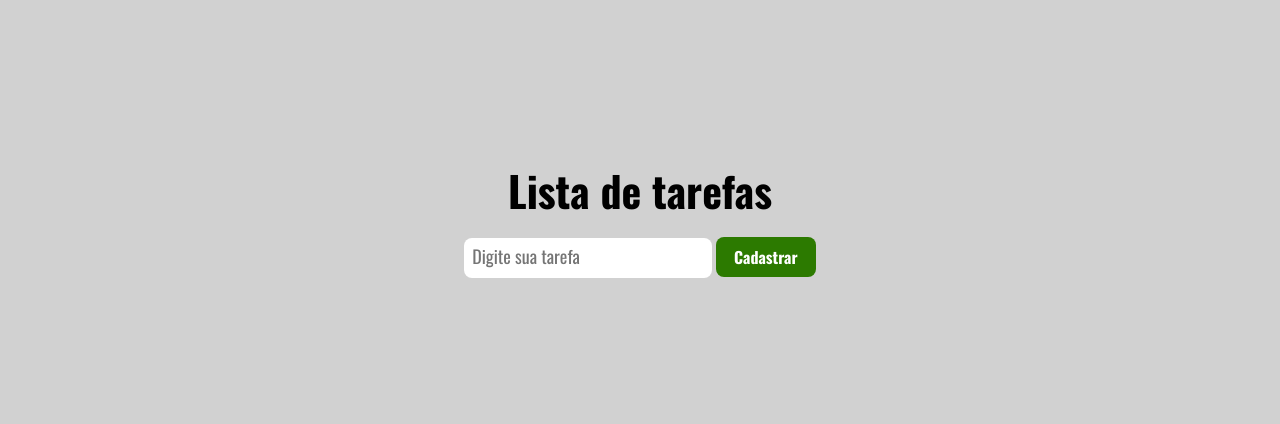
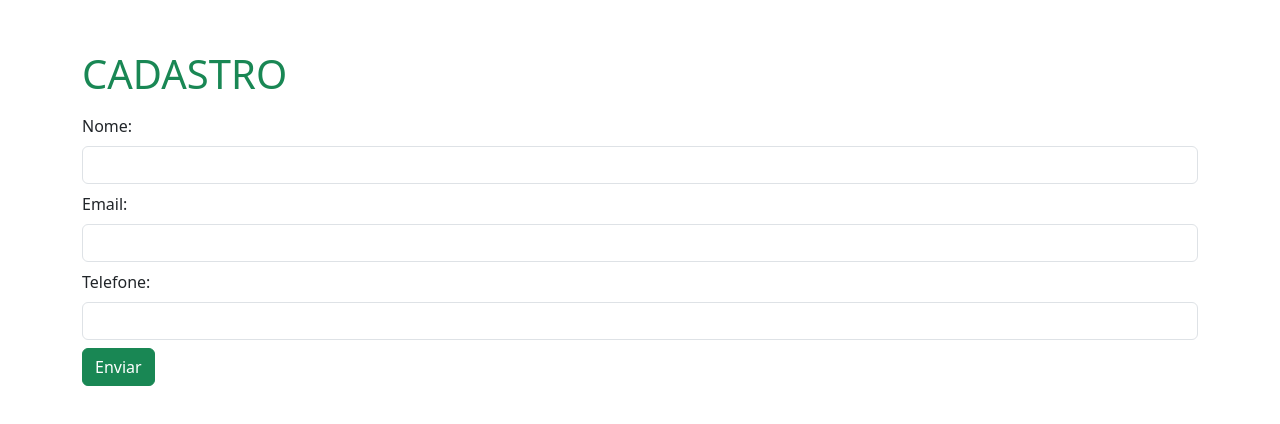
Before and after one commit to britomario/curso_ebac_frontend, a plain HTML site: page index.html in a window 1280 px wide. Shown: the part 182-606 px from the top of the page. Drawn offline with nearby package versions, Linux system fonts and the light colour scheme.

Commit message:
first commit

```diff
--- a/index.html
+++ b/index.html
@@ -1,30 +1,33 @@
 <!DOCTYPE html>
-<html lang="pt-br">
+<html lang="pt-BR">
   <head>
     <meta charset="UTF-8" />
     <meta http-equiv="X-UA-Compatible" content="IE=edge" />
     <meta name="viewport" content="width=device-width, initial-scale=1.0" />
-    <!-- google fonts -->
-    <link rel="preconnect" href="https://fonts.googleapis.com" />
-    <link rel="preconnect" href="https://fonts.gstatic.com" crossorigin />
     <link
-      href="https://fonts.googleapis.com/css2?family=Bungee&family=Oswald:wght@400;700&family=Roboto:wght@400;700&display=swap"
       rel="stylesheet"
+      href="https://cdn.jsdelivr.net/npm/bootstrap@5.3.0-alpha3/dist/css/bootstrap.min.css"
     />
-    <!-- custom css -->
     <link rel="stylesheet" href="main.css" />
-    <title>Lista de Tarefas</title>
+    <title>Exercício Bootstrap</title>
   </head>
   <body>
     <div class="container">
-      <h1>Lista de tarefas</h1>
-      <form id="form">
-        <input type="text" placeholder="Digite sua tarefa" class="to-do" />
-        <button type="submit" class="button-cdt">Cadastrar</button>
-      </form>
-      <ul></ul>
+      <div class="row">
+        <div class="col d-flex justify-content-center align-items-center">
+          <form class="form w-100">
+            <h2 class="text-success text-uppercase fs-1">Cadastro</h2>
+            <label class="form-label mt-2" for="name">Nome:</label>
+            <input class="form-control" type="text" id="name" />
+            <label class="form-label mt-2" for="email">Email:</label>
+            <input class="form-control" type="email" id="email" />
+            <label class="form-label mt-2" for="phone">Telefone:</label>
+            <input class="form-control" type="tel" id="phone" />
+            <button type="button" class="btn btn-success mt-2">Enviar</button>
+          </form>
+        </div>
+      </div>
     </div>
-    <script src="https://code.jquery.com/jquery-3.7.0.min.js"></script>
-    <script type="text/javascript" src="main.js"></script>
+    <script src="https://cdn.jsdelivr.net/npm/bootstrap@5.3.0-alpha3/dist/js/bootstrap.bundle.min.js"></script>
   </body>
 </html>
--- a/main.css
+++ b/main.css
@@ -1,62 +1,3 @@
-*{
-    margin: 0;
-    padding: 0;
-    box-sizing: border-box;
-    font-family: 'Oswald', sans-serif;
-}
-
-body{
-    background-color: #d1d1d1;
-}
-
-.container{
-    display: flex;
-    flex-direction: column;
-    align-items: center;
-    justify-content: center;
+.col.d-flex{
     height: 100vh;
 }
-
-h1{
-    font-size: 42px;
-    margin-bottom: 1rem;
-}
-
-form input{
-    width: 248px;
-    height: 40px;
-    padding: .5rem;
-    border-radius: 8px;
-    border: none;
-}
-
-form input::placeholder{
-    font-size: 18px;
-}
-
-form button{
-    height: 40px;
-    width: 100px;
-    font-weight: bold;
-    font-size: 1rem;
-    background-color: #2C7A00;
-    border: none;
-    border-radius: 8px;
-    color: #fff;
-}
-
-ul li{
-    cursor: pointer;
-}
-
-.to-do-list{
-    margin-top: .5rem;
-    font-size: 18px;
-    font-weight: normal;
-    font-family: sans-serif;
-}
-
-.checked{
-    text-decoration: line-through;
-    text-decoration-color: rgba(0, 0, 0, .6);
-}
--- a/main.js
+++ /dev/null
@@ -1,13 +0,0 @@
-$(document).ready(function () {
-  $("form").on("submit", function (e) {
-    e.preventDefault();
-    const toDo = $(".to-do").val();
-    const newToDo = $(`<li class="to-do-list">${toDo}</li>`);
-    $(toDo).appendTo(newToDo);
-    $(newToDo).appendTo("ul");
-
-    $(newToDo).on("click", function () {
-      $(this).addClass("checked");
-    });
-  });
-});
```
